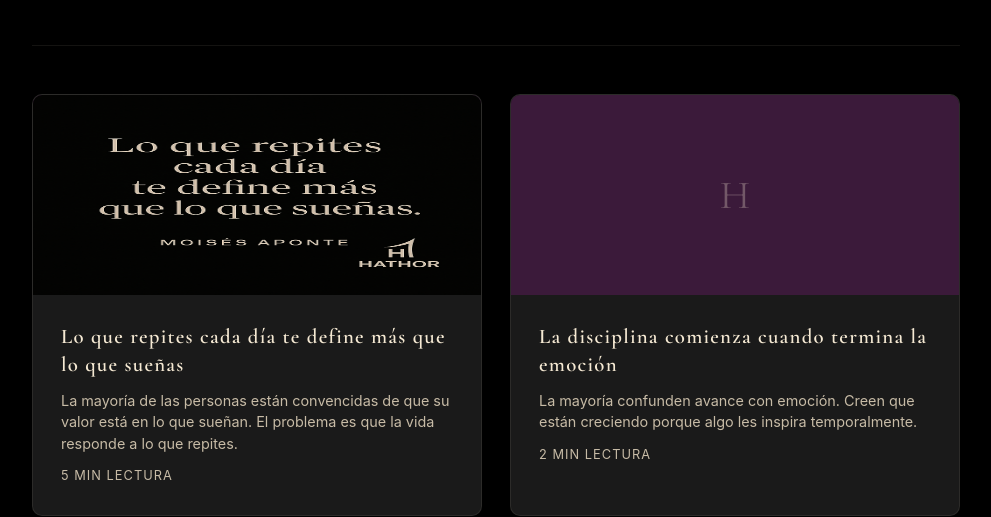
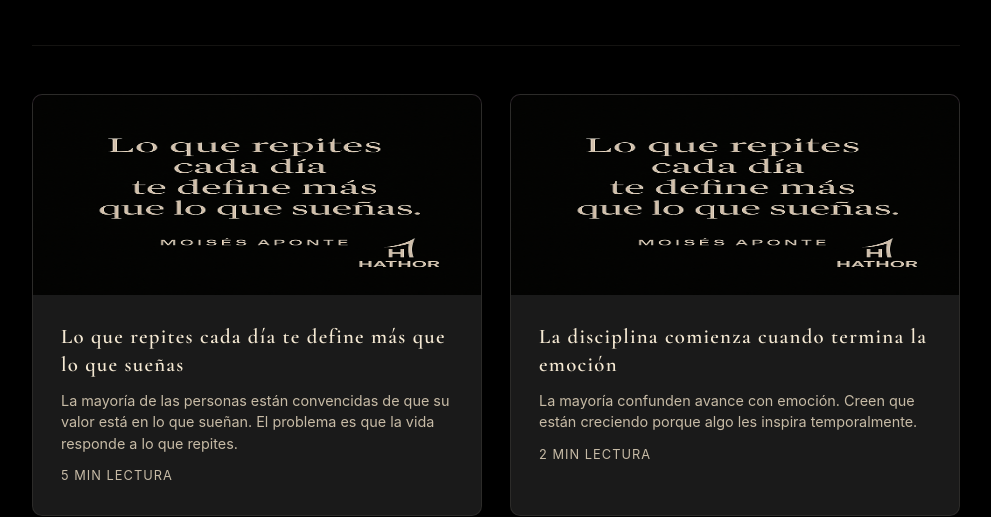
Before and after one commit to hathorascend/hathor-landing, a plain HTML site: page publicaciones.html in a window 1280 px wide. Shown: the part 304-821 px from the top of the page, without its empty margins (144-1135 px from the left). Drawn offline with nearby package versions, Linux system fonts and the light colour scheme.

Commit message:
Update publicaciones.html

```diff
--- a/publicaciones.html
+++ b/publicaciones.html
@@ -278,7 +278,7 @@
       <!-- ARTÍCULO 2 - COMIENZA AQUÍ -->
 
         <a href="articulo2.html" class="article-card">
-          <div class="article-image">H</div>
+          <div class="article-image"><img src="imagenes/art01.png" alt="Lo que repites cada día te define más que lo que sueñas" class="article-image"></div>
           <div class="article-content">
             <h2 class="article-title">La disciplina comienza cuando termina la emoción</h2>
             <p class="article-excerpt">La mayoría confunden avance con emoción. Creen que están creciendo porque algo les inspira temporalmente.</p>
```
